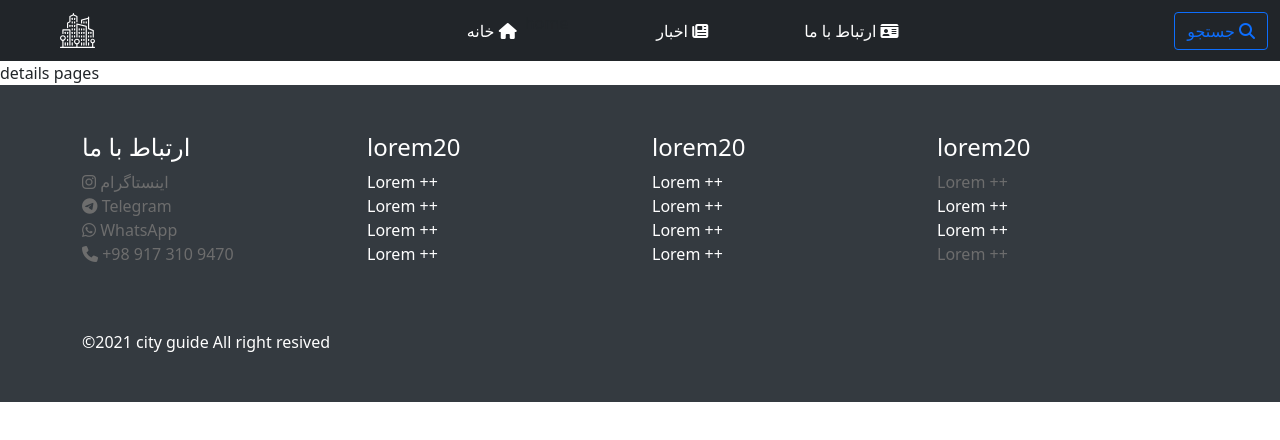
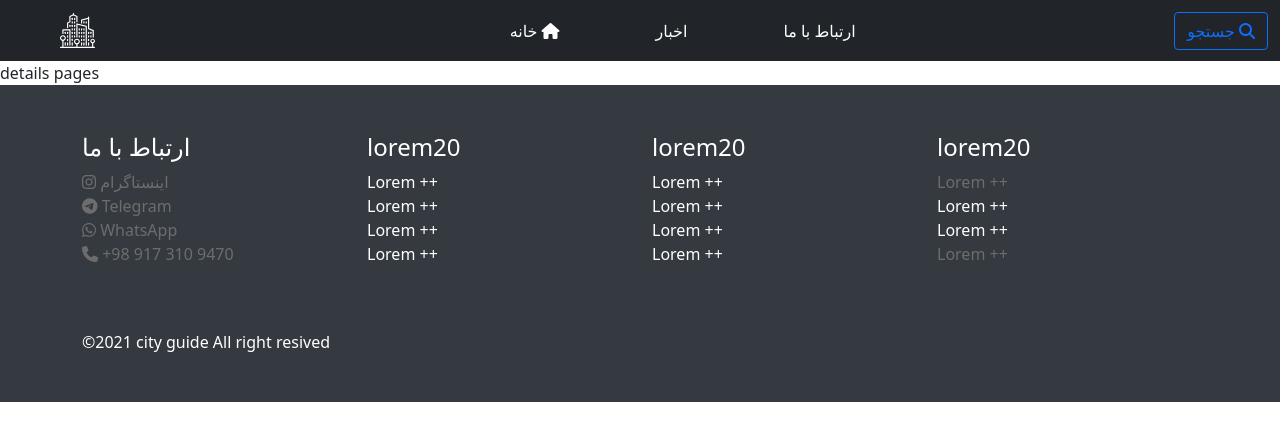
Before and after one commit to mohsen-rasti/my-app-tutorial, a React (Create React App) app: page /details in a window 1280 px wide. Shown: the top 440 px of the page. Built offline with nearby package versions, Linux system fonts and the light colour scheme.

Commit message:
menu bar. bootstrap code. cdnjs copy in index.html. change color menu logo.

```diff
--- a/public/index.html
+++ b/public/index.html
@@ -13,35 +13,17 @@
     <script src="https://kit.fontawesome.com/c84e10b460.js" crossorigin="anonymous"></script>
 
     <link rel="apple-touch-icon" href="%PUBLIC_URL%/logo192.png" />
-    <!--
-      manifest.json provides metadata used when your web app is installed on a
-      user's mobile device or desktop. See https://developers.google.com/web/fundamentals/web-app-manifest/
-    -->
+
     <link rel="manifest" href="%PUBLIC_URL%/manifest.json" />
-    <!--
-      Notice the use of %PUBLIC_URL% in the tags above.
-      It will be replaced with the URL of the `public` folder during the build.
-      Only files inside the `public` folder can be referenced from the HTML.
 
-      Unlike "/favicon.ico" or "favicon.ico", "%PUBLIC_URL%/favicon.ico" will
-      work correctly both with client-side routing and a non-root public URL.
-      Learn how to configure a non-root public URL by running `npm run build`.
-    -->
     <title>React App</title>
   </head>
   <body>
     <noscript>You need to enable JavaScript to run this app.</noscript>
     <div id="root"></div>
-    <!--
-      This HTML file is a template.
-      If you open it directly in the browser, you will see an empty page.
 
-      You can add webfonts, meta tags, or analytics to this file.
-      The build step will place the bundled scripts into the <body> tag.
-
-      To begin the development, run `npm start` or `yarn start`.
-      To create a production bundle, use `npm run build` or `yarn build`.
-    -->
+  <!--bootstrap-->
+  <script src="https://cdn.jsdelivr.net/npm/bootstrap@5.1.1/dist/js/bootstrap.bundle.min.js" integrity="sha384-/bQdsTh/da6pkI1MST/rWKFNjaCP5gBSY4sEBT38Q/9RBh9AH40zEOg7Hlq2THRZ" crossorigin="anonymous"></script>
 
   </body>
 </html>
--- a/src/App.css
+++ b/src/App.css
@@ -17,3 +17,10 @@
   --mainBlue:#007bff;
 
 }
+
+.navbar-toggler:focus{
+  outline: none;
+}
+.navbar-toggler{
+  border: none;
+}
--- a/src/Component/Layout/Navbar.js
+++ b/src/Component/Layout/Navbar.js
@@ -10,18 +10,20 @@ function Navbar() {
   <div class="container-fluid">
     <Link class="navbar-brand " href="#"><img src={logo} style={{width:'35px'}}></img></Link>
     <button class="navbar-toggler" type="button" data-bs-toggle="collapse" data-bs-target="#navbarSupportedContent" aria-controls="navbarSupportedContent" aria-expanded="false" aria-label="Toggle navigation">
-      <span class="navbar-toggler-icon"></span>
+      <span>
+        <i className="fas fa-bars" style={{color:'#fff'}}></i>
+      </span>
     </button>
     <div class="collapse navbar-collapse" id="navbarSupportedContent">
       <ul class="navbar-nav m-auto mb-2 mb-lg-0">
             <li class="nav-item">
             <Link class="nav-link text-white text-uppercase active" aria-current="page" to="/">خانه&nbsp;<i class="fas fa-home"></i></Link>
-            </li>home
-            <li class="nav-item">
-            <Link class="nav-link text-white text-uppercase ml-6 active" aria-current="page" to="/news">اخبار&nbsp;<i class="fas fa-newspaper"></i></Link>
             </li>
             <li class="nav-item">
-            <Link class="nav-link text-white text-uppercase active" aria-current="page" to="/contacts">ارتباط با ما&nbsp;<i class="fas fa-id-card"></i></Link>
+            <Link class="nav-link text-white text-uppercase ml-6 active" aria-current="page" to="/news">اخبار</Link>
+            </li>
+            <li class="nav-item">
+            <Link class="nav-link text-white text-uppercase active" aria-current="page" to="/contacts">ارتباط با ما</Link>
             </li>
        </ul>
       <form class="d-flex">
```
